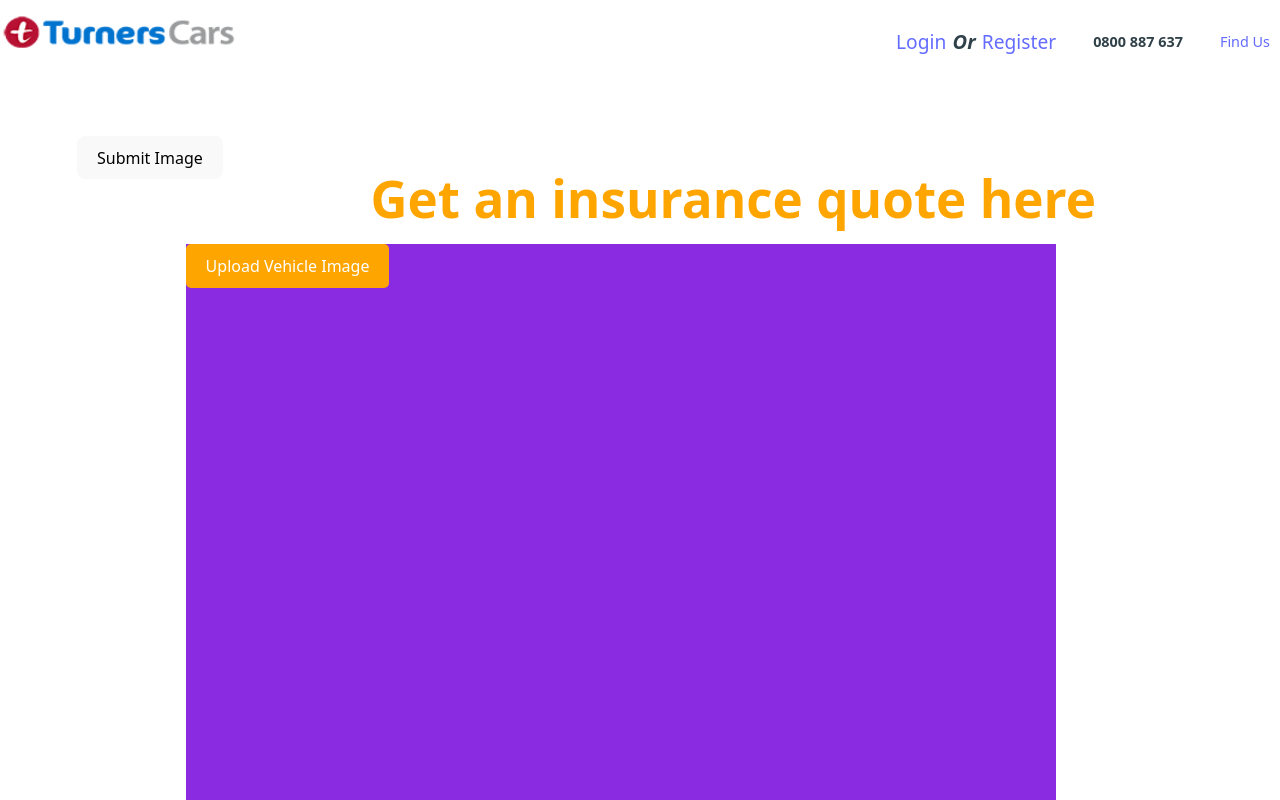
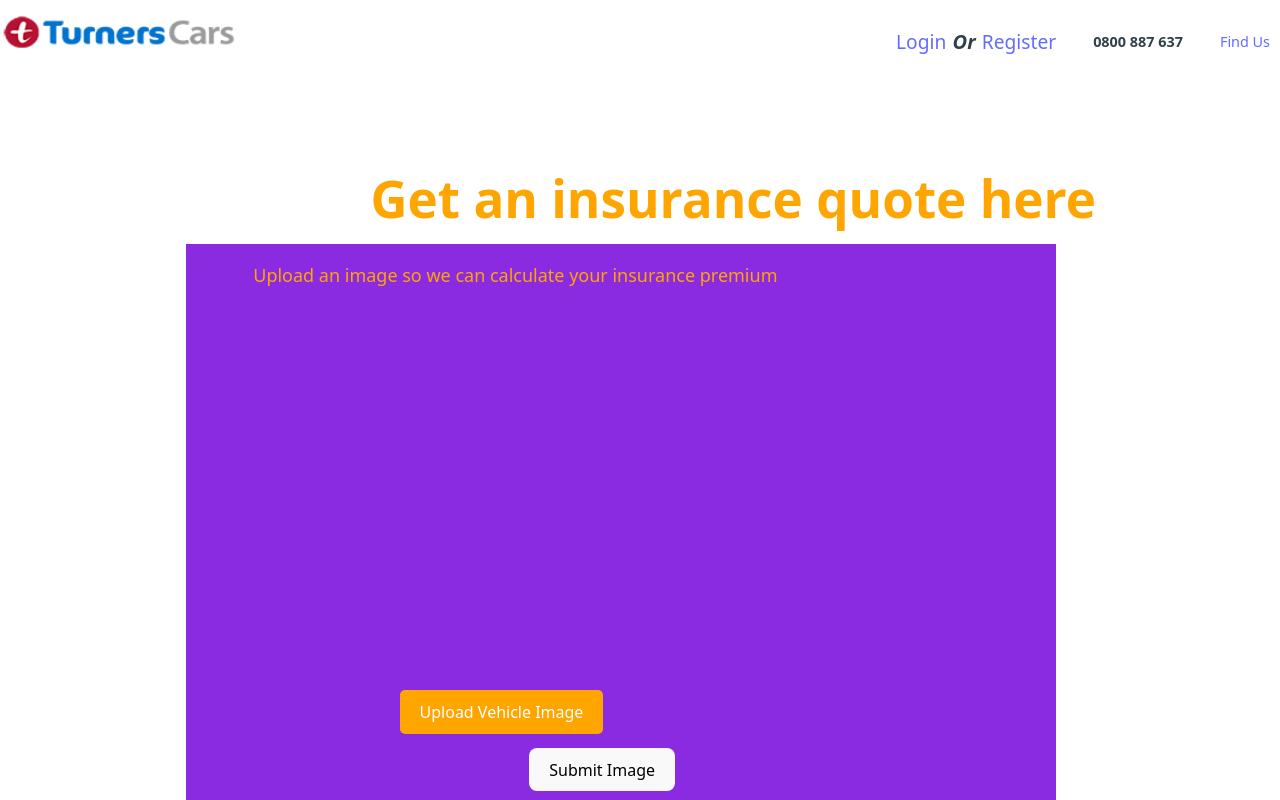
Before and after one commit to Brittany-Potato/mission1, a React (Vite) app: page /MainContainer in a window 1280 px wide. Built offline with nearby package versions, Linux system fonts and the light colour scheme.

Commit message:
Got all information running, just making it look pretty

```diff
--- a/src/components/MainContainer/MainContainer.jsx
+++ b/src/components/MainContainer/MainContainer.jsx
@@ -5,7 +5,8 @@ export default function MainContainer() {
   //Variables
   const [fileName, setFileName] = useState("");
   const [file, setFile] = useState(null);
-
+  const [previewUrl, setPreviewUrl] = useState(null);
+  const [predictionResult, setPredictionResult] = useState()
 
   //The function that allows a user to upload a file/image
   const handleFileChange = (event) => {
@@ -13,6 +14,7 @@ export default function MainContainer() {
       const selectedFile = event.target.files[0];
       setFile(selectedFile);
       setFileName(selectedFile.name);
+      setPreviewUrl(URL.createObjectURL(selectedFile));
     }
   };
 
@@ -32,8 +34,6 @@ export default function MainContainer() {
         body: formData,
       });
 
-
-
       if (response.ok) {
         const contentType = response.headers.get("content-type");
 
@@ -41,10 +41,10 @@ export default function MainContainer() {
           const data = await response.json(); // expects valid JSON
           alert("Uploaded successfully!");
           console.log(data);
+          setPredictionResult(data.prediction);
         } else {
           alert("Upload succeeded but server did not return JSON");
         }
-
       } else {
         const errorData = await response.json();
         alert("Upload failed: " + (errorData?.error || "Unknown error"));
@@ -53,13 +53,15 @@ export default function MainContainer() {
     } catch (error) {
       console.error("Error uploading file:", error);
       alert("Upload failed: " + error.message);
-}}
+    }
+  };
 
   return (
     <div className={styles.maindivcontainer}>
       <h1 className={styles.title}>Get an insurance quote here</h1>
       <div className={styles.imagediv}>
         {/* Had to create a div to contain the button inorder to style it properly */}
+        <p className={styles.insuranceinfo}>Upload an image so we can calculate your insurance premium</p>
         <input
           type="file"
           accept="image/*"
@@ -70,11 +72,33 @@ export default function MainContainer() {
         <label htmlFor="fileUpload" className={styles.custombutton}>
           Upload Vehicle Image
         </label>
-        {fileName && <p>Selected file: {fileName}</p>}
+        {fileName && <p className={styles.selectedfile}>Selected file: {fileName}</p>}
+
+        {previewUrl &&  (
+          <div className={styles.previewcontainer}>
+            <img src={previewUrl} alt="uploaded preview" className={styles.previewimage} />
+          </div>
+        )}
       </div>
       <div>
-        <button onClick={uploadToBackend} className={styles.uploadbutton}>Submit Image</button>
+        <button onClick={uploadToBackend} className={styles.uploadbutton}>
+          Submit Image
+        </button>
       </div>
+      {predictionResult && (
+        <div className={styles.predictioncontainer}>
+          <h3 className={styles.predictiontitle}>Prediction result</h3>
+          <ul className={styles.predictionlist}>
+            {predictionResult.predictions.map((p, index) => (
+              <li key={index} className={styles.predictionresult}>
+                <strong>
+                  {p.tagName}
+                </strong>: {(p.probability * 100).toFixed(1)}%
+              </li>
+            ))}
+          </ul>
+        </div>
+      )}
     </div>
   );
 }
--- a/src/components/MainContainer/MainContainer.module.css
+++ b/src/components/MainContainer/MainContainer.module.css
@@ -15,12 +15,20 @@
   left: 27%;
 }
 
+.insuranceinfo {
+  position: absolute;
+  right: 32%;
+  font-size: large;
+}
+
 .hiddenbutton {
   display: none;
+  position: absolute;
 }
 
 .custombutton {
   display: inline-block;
+  position: absolute;
   padding: 10px 20px;
   color: white;
   border: none;
@@ -28,6 +36,14 @@
   font-size: 16px;
   cursor: pointer;
   background-color: orange;
+  bottom: 15%;
+  right: 52%;
+}
+
+.uploadbutton {
+  position: absolute;
+  bottom: 9%;
+  right: 45%;
 }
 
 .imagediv {
@@ -38,3 +54,37 @@
   left: 10%;
   top: 15%;
 }
+
+.previewimage {
+display: flex;
+position: absolute;
+background-color: yellow;
+border: solid yellow 3px;
+box-shadow: orange 4px 4px;
+max-width: 60%;
+max-height: 60%;
+bottom: 30%;
+right: 28%;
+}
+
+.selectedfile {
+  display: flex;
+  position: absolute;
+  right: 32%;
+  bottom: 14%;
+}
+
+.predictioncontainer {
+  position: absolute;
+  right: 15%;
+  background-color: yellow;
+  width: 10%;
+  height: 30%;
+  top: 30%;
+  padding: 10px;
+  border: 2px solid black;
+}
+
+.predictiontitle {
+
+}
```
Also changed, not shown: 1 other file (tests, documents, lock files or other folders). Lines whose indentation alone changed are shown as unchanged.
